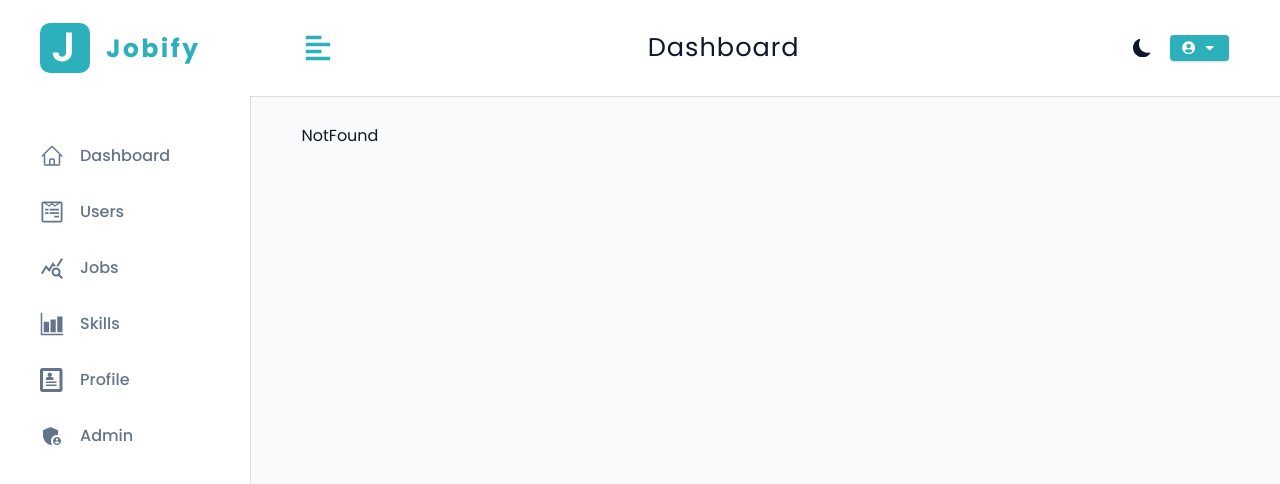
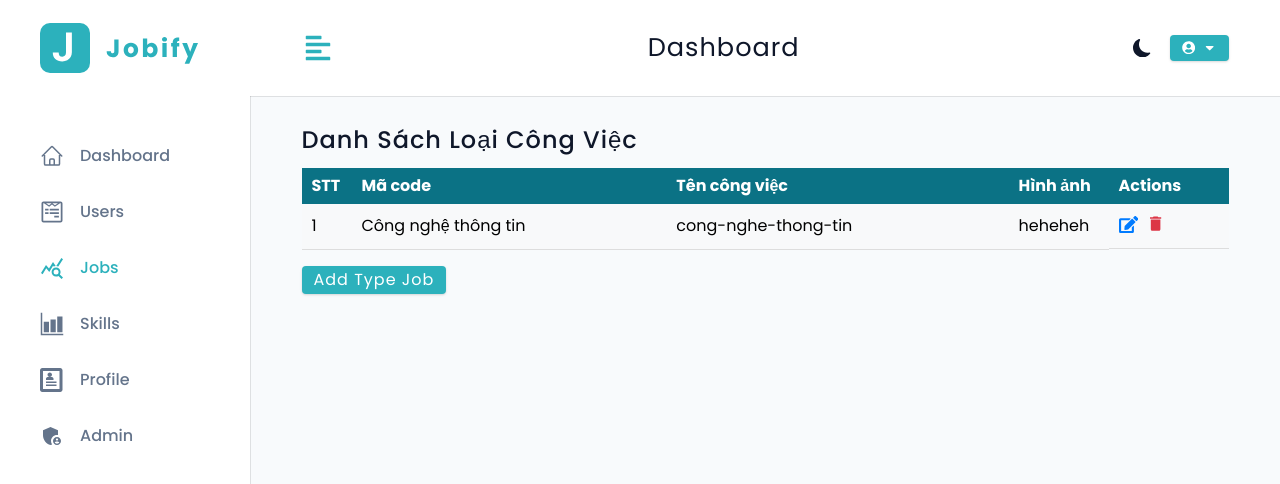
Before and after one commit to dongpy78/Admin_DATN, a React (Vite) app: page /admin/type-job in a window 1280 px wide. Shown: the top 484 px of the page. Built offline with nearby package versions, Linux system fonts and the light colour scheme; a web font is replaced by a local one.

Commit message:
feat: done setup layout jobtype

```diff
--- /dev/null
+++ b/src/assets/wrappers/JobTableWrapper.js
@@ -0,0 +1,156 @@
+import styled from "styled-components";
+
+const UserTableWrapper = styled.div`
+  .jobtype-container {
+    overflow-x: auto; /* Cho phép cuộn ngang nếu bảng quá rộng */
+    max-width: 100%;
+    margin: 1rem 0 1rem 0;
+  }
+
+  .title-manage-user {
+    font-size: 24px;
+    font-weight: 500;
+    margin-bottom: 1rem;
+  }
+
+  .title-amount {
+    font-size: 16px;
+  }
+
+  table {
+    width: 100%;
+    border-collapse: collapse; /* Loại bỏ khoảng cách giữa các ô */
+    table-layout: auto; /* Tự động điều chỉnh chiều rộng cột */
+  }
+
+  th,
+  td {
+    padding: 10px; /* Khoảng cách trong ô */
+    text-align: left;
+    white-space: nowrap; /* Ngăn nội dung xuống dòng */
+    overflow: hidden; /* Ẩn nội dung tràn */
+    text-overflow: ellipsis; /* Hiển thị "..." nếu nội dung quá dài */
+  }
+
+  th {
+    background-color: #0b7285; /* Màu nền cho header */
+    font-weight: bold;
+    color: #fff;
+  }
+
+  td {
+    background: #f8f9fa;
+    color: #000;
+    border-bottom: 1px solid #ddd; /* Đường viền dưới mỗi hàng */
+  }
+
+  /* Thanh cuộn ngang */
+  .jobtype-container::-webkit-scrollbar {
+    height: 3px;
+  }
+
+  .jobtype-container::-webkit-scrollbar-track {
+    background: var(--grey-100);
+    border-radius: 6px;
+    margin: 0 5px;
+  }
+
+  .jobtype-container::-webkit-scrollbar-thumb {
+    background: var(--primary-500);
+    border-radius: 6px;
+    border: 2px solid var(--grey-100);
+  }
+
+  .jobtype-container::-webkit-scrollbar-thumb:hover {
+    background: var(--primary-700);
+  }
+
+  .jobtype-container {
+    scrollbar-width: thin;
+    scrollbar-color: var(--primary-500) var(--grey-100);
+  }
+
+  /* Giới hạn chiều rộng cho các cột cụ thể */
+  th:nth-child(1),
+  td:nth-child(1) {
+    width: 50px; /* ID */
+  }
+  th:nth-child(2),
+  td:nth-child(2) {
+    min-width: 150px; /* Name */
+  }
+  th:nth-child(3),
+  td:nth-child(3) {
+    min-width: 200px; /* Email */
+  }
+  th:nth-child(4),
+  td:nth-child(4) {
+    width: 100px; /* Role */
+  }
+  th:nth-child(5),
+  td:nth-child(5) {
+    width: 120px; /* Date of Birth */
+  }
+
+  .actions {
+    display: flex;
+    gap: 8px; /* Khoảng cách giữa các nút */
+    align-items: center;
+  }
+
+  .edit-btn,
+  .delete-btn,
+  .ban-unban-btn {
+    background: none;
+    border: none;
+    cursor: pointer;
+    font-size: 1.2rem; /* Kích thước icon */
+  }
+
+  .edit-btn {
+    color: #007bff; /* Màu xanh cho Edit */
+  }
+  .edit-btn:hover {
+    color: #0056b3;
+  }
+
+  .delete-btn {
+    color: #dc3545; /* Màu đỏ cho Delete */
+  }
+  .delete-btn:hover {
+    color: #a71d2a;
+  }
+
+  .ban-unban-btn {
+    color: #ff9800; /* Màu cam cho Ban/Unban */
+  }
+  .ban-unban-btn:hover {
+    color: #e65100;
+  }
+
+  .status-active {
+    color: #ffffff;
+    background-color: #28a745;
+    padding: 4px 8px;
+    border-radius: 12px;
+    display: inline-block;
+  }
+
+  .status-inactive {
+    color: #ffffff;
+    background-color: #dc3545;
+    padding: 4px 8px;
+    border-radius: 12px;
+    display: inline-block;
+  }
+
+  .status-default {
+    color: #ffffff;
+    background-color: #6c757d;
+    padding: 4px 8px;
+    border-radius: 12px;
+    display: inline-block;
+  }
+`;
+
+export default UserTableWrapper;
--- /dev/null
+++ b/src/components/type-jobs/AddTypeJob.jsx
@@ -0,0 +1,59 @@
+import Wrapper from "../../assets/wrappers/DashboardFormPage";
+import { Form } from "react-router-dom";
+import FormRowSelect from "../layout-dashboard/FormRowSelect";
+import SubmitBtn from "../layout-dashboard/SubmitBtn";
+import FormRow from "../layout-dashboard/FormRow";
+
+// Dữ liệu giả cho user
+const USER_STATUS = {
+  ACTIVE: "active",
+  INACTIVE: "inactive",
+  PENDING: "pending",
+};
+
+const USER_ROLES = {
+  USER: "user",
+  ADMIN: "admin",
+  MODERATOR: "moderator",
+};
+
+const AddTypeJob = () => {
+  return (
+    <Wrapper>
+      <Form method="post" className="form">
+        <h4 className="form-title">add Type Job</h4>
+        <div className="form-center">
+          {/* Thay position bằng name */}
+          <FormRow type="text" name="name" labelText="Name" />
+          {/* Thay company bằng email */}
+          <FormRow type="email" name="email" labelText="Email" />
+          {/* Điều chỉnh jobLocation thành location */}
+          <FormRow
+            type="text"
+            labelText="Location"
+            name="location"
+            defaultValue="Hà Nội" // Dữ liệu giả
+          />
+
+          {/* Thay job status bằng user status */}
+          <FormRowSelect
+            labelText="User Status"
+            name="status"
+            defaultValue={USER_STATUS.PENDING} // Giá trị mặc định
+            list={Object.values(USER_STATUS)} // Danh sách tùy chọn
+          />
+          {/* Thay job type bằng role */}
+          <FormRowSelect
+            name="role"
+            labelText="Role"
+            defaultValue={USER_ROLES.USER} // Giá trị mặc định
+            list={Object.values(USER_ROLES)} // Danh sách tùy chọn
+          />
+          <SubmitBtn formBtn />
+        </div>
+      </Form>
+    </Wrapper>
+  );
+};
+
+export default AddTypeJob;
--- /dev/null
+++ b/src/components/type-jobs/EditTypeJob.jsx
@@ -0,0 +1,72 @@
+import React from "react";
+import Wrapper from "../../assets/wrappers/DashboardFormPage";
+import { Form } from "react-router-dom";
+import FormRowSelect from "../layout-dashboard/FormRowSelect";
+import SubmitBtn from "../layout-dashboard/SubmitBtn";
+import FormRow from "../layout-dashboard/FormRow";
+
+// Dữ liệu giả cho user
+const USER_STATUS = {
+  ACTIVE: "active",
+  INACTIVE: "inactive",
+  PENDING: "pending",
+};
+
+const USER_ROLES = {
+  USER: "user",
+  ADMIN: "admin",
+  MODERATOR: "moderator",
+};
+
+// Giả lập dữ liệu user hiện tại (sẽ được thay bằng dữ liệu thực từ props hoặc API)
+const mockUser = {
+  name: "John Doe",
+  email: "john.doe@example.com",
+  location: "Hà Nội",
+  status: USER_STATUS.ACTIVE,
+  role: USER_ROLES.USER,
+};
+const EditTypeJob = () => {
+  return (
+    <Wrapper>
+      <Form method="post" className="form">
+        <h4 className="form-title">Edit Type Job</h4>
+        <div className="form-center">
+          <FormRow
+            type="text"
+            name="name"
+            labelText="Name"
+            defaultValue={mockUser.name} // Dữ liệu giả
+          />
+          <FormRow
+            type="email"
+            name="email"
+            labelText="Email"
+            defaultValue={mockUser.email} // Dữ liệu giả
+          />
+          <FormRow
+            type="text"
+            labelText="Location"
+            name="location"
+            defaultValue={mockUser.location} // Dữ liệu giả
+          />
+          <FormRowSelect
+            labelText="User Status"
+            name="status"
+            defaultValue={mockUser.status} // Dữ liệu giả
+            list={Object.values(USER_STATUS)}
+          />
+          <FormRowSelect
+            name="role"
+            labelText="Role"
+            defaultValue={mockUser.role} // Dữ liệu giả
+            list={Object.values(USER_ROLES)}
+          />
+          <SubmitBtn formBtn />
+        </div>
+      </Form>
+    </Wrapper>
+  );
+};
+
+export default EditTypeJob;
--- /dev/null
+++ b/src/components/type-jobs/TypeJobTable.jsx
@@ -0,0 +1,50 @@
+import React from "react";
+import { MdDelete } from "react-icons/md";
+import { FaEdit } from "react-icons/fa";
+import JobTableWrapper from "../../assets/wrappers/JobTableWrapper";
+import { Link } from "react-router-dom";
+
+const TypeJobTable = () => {
+  return (
+    <JobTableWrapper>
+      <div className="jobtype-container">
+        <table>
+          <thead>
+            <tr>
+              <th>STT</th>
+              <th>Mã code</th>
+              <th>Tên công việc</th>
+              <th>Hình ảnh</th>
+              <th>Actions</th>
+            </tr>
+          </thead>
+          <tbody>
+            <tr key="1">
+              <td>1</td>
+              <td>Công nghệ thông tin</td>
+              <td>cong-nghe-thong-tin</td>
+              <td>heheheh</td>
+              <td className="actions">
+                <Link
+                  title="Edit user"
+                  to={`/admin/type-job/edit`}
+                  className="edit-btn"
+                >
+                  <FaEdit />
+                </Link>
+                <button title="Delete User" className="delete-btn">
+                  <MdDelete />
+                </button>
+              </td>
+            </tr>
+          </tbody>
+        </table>
+      </div>
+      <Link to="/admin/type-job/add" className="btn add-user-btn">
+        Add Type Job
+      </Link>
+    </JobTableWrapper>
+  );
+};
+
+export default TypeJobTable;
--- a/src/components/users/UserTable.jsx
+++ b/src/components/users/UserTable.jsx
@@ -1,6 +1,5 @@
 import React from "react";
 import { FaEdit } from "react-icons/fa";
-import { MdDelete } from "react-icons/md";
 import { FaLock, FaUnlock } from "react-icons/fa";
 import UserTableWrapper from "../../assets/wrappers/UserTableWrapper";
 import { Link } from "react-router-dom";
--- a/src/pages/type-job/index.jsx
+++ b/src/pages/type-job/index.jsx
@@ -1,7 +1,19 @@
-import React from "react";
+// import React, { useEffect, useState } from "react";
+import TypeJobTable from "../../components/type-jobs/TypeJobTable";
+import JobTableWrapper from "../../assets/wrappers/JobTableWrapper";
+import axiosInstance from "../../libs/axiosInterceptor";
+import {
+  showSuccessToast,
+  showErrorToast,
+} from "../../utils/toastNotifications";
 
 const TypeJob = () => {
-  return <div>Quản Lý Công Việc</div>;
+  return (
+    <JobTableWrapper>
+      <h2 className="title-manage-user">Danh sách Loại Công Việc</h2>
+      <TypeJobTable />
+    </JobTableWrapper>
+  );
 };
 
 export default TypeJob;
--- a/src/routes/AdminRoutes.jsx
+++ b/src/routes/AdminRoutes.jsx
@@ -8,6 +8,8 @@ import Skill from "../pages/skills";
 import DashboardLayout from "../pages/dashboard-layout";
 import AddUser from "../components/users/AddUser";
 import EditUser from "../components/users/EditUser";
+import AddTypeJob from "../components/type-jobs/AddTypeJob";
+import EditTypeJob from "../components/type-jobs/EditTypeJob";
 
 export const checkDefaultTheme = () => {
   const isDarkTheme = localStorage.getItem("darkTheme") === "true";
@@ -25,8 +27,10 @@ const AdminRoutes = {
     { path: "users", element: <User /> },
     { path: "users/add", element: <AddUser /> },
     { path: "users/edit", element: <EditUser /> },
+    { path: "type-job", element: <TypeJob /> },
+    { path: "type-job/add", element: <AddTypeJob /> },
+    { path: "type-job/edit", element: <EditTypeJob /> },
     { path: "admin", element: <AdminPage /> },
-    { path: "jobs", element: <TypeJob /> },
     { path: "profile", element: <Profile /> },
     { path: "skills", element: <Skill /> },
     { path: "*", element: <NotFound /> },
--- a/src/utils/links.jsx
+++ b/src/utils/links.jsx
@@ -18,7 +18,7 @@ const links = [
   },
   {
     text: "Jobs",
-    path: "jobs",
+    path: "type-job",
     icon: <MdQueryStats />,
   },
   {
```
